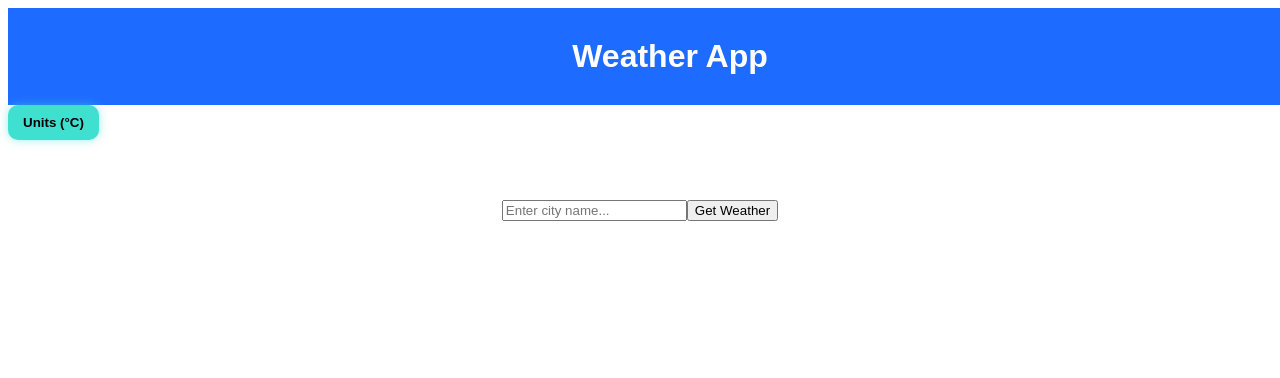
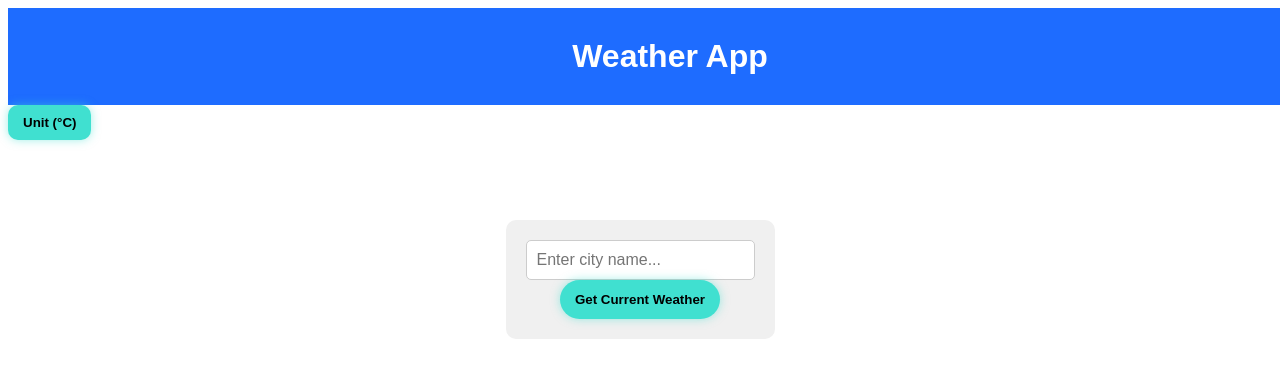
Before and after one commit to utk7arsh/Weather-app, a Next.js app: page / in a window 1280 px wide. Shown: the top 378 px of the page. Built offline with nearby package versions, Linux system fonts and the light colour scheme.

Commit message:
CSS updates, state management, error handling

```diff
--- a/pages/index.tsx
+++ b/pages/index.tsx
@@ -8,7 +8,45 @@ const InputWrapper = styled.div`
   align-items: center;
   padding-top: 50px;
   padding-bottom: 50px;
+  margin: 10px;
+  padding-bottom: 20px;
 `;
+
+const Form = styled.form`
+  display: flex;
+  flex-direction: column;
+  align-items: center;
+  margin-top: 20px;
+  padding: 20px;
+  border-radius: 10px;
+  background-color: #f0f0f0;
+`;
+
+
+const Input = styled.input`
+  padding: 10px;
+  border: 1px solid #ccc;
+  border-radius: 5px;
+  outline: none;
+  font-size: 16px;
+  color: #333;
+`;
+
+const FormButton = styled.button`
+  background-color: turquoise;
+  border: none;
+  border-radius: 25px;
+  color: black;
+  padding: 12px 15px;
+  font-weight: bold;
+  box-shadow: 0 0 10px rgba(64, 224, 208, 0.5);
+  transition: box-shadow 0.3s ease;
+
+  &:hover {
+    box-shadow: 0 0 20px rgba(64, 224, 208, 0.9);
+  }
+`;
+
 
 const TitleWrapper = styled.div`
   background-color: #1e6cff;
@@ -97,9 +135,6 @@ const ForecastContainer = styled.div`
 };
 `;
 
-
-
-
 const WeatherIcon = styled.img`
   width: 60px;
   height: 60px;
@@ -179,6 +214,7 @@ const HomePage = () => {
       setShowForecast(false);
     } catch (err) {
       setWeather(null);
+      setForecast([]);
       setError(err.message);
     }
   };
@@ -201,6 +237,7 @@ const HomePage = () => {
       setError('');
       setShowForecast(true);
     } catch (err) {
+      setWeather(null);
       setForecast([]);
       setError(err.message);
     }
@@ -224,17 +261,18 @@ const HomePage = () => {
       <TitleWrapper>
         <Title>Weather App</Title>
       </TitleWrapper>
-      <ToggleButton onClick={toggleUnit}>Units (°{unit})</ToggleButton>
+      <ToggleButton onClick={toggleUnit}> Unit (°{unit})</ToggleButton>
       <InputWrapper>
-        <form onSubmit={fetchWeather}>
-          <input
+        <Form onSubmit={fetchWeather}>
+          <Input
             type="text"
             value={city}
             onChange={(e) => setCity(e.target.value)}
             placeholder="Enter city name..."
           />
-          <button type="submit">Get Weather</button>
-        </form>
+          <FormButton type="submit">Get Current Weather</FormButton>
+        </Form>
+
       </InputWrapper>
       {error && (
         <ErrorContainer>
```
